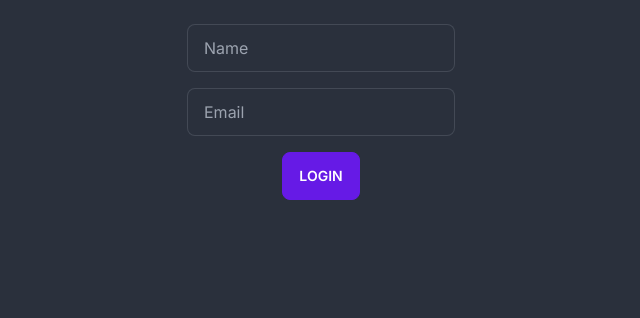
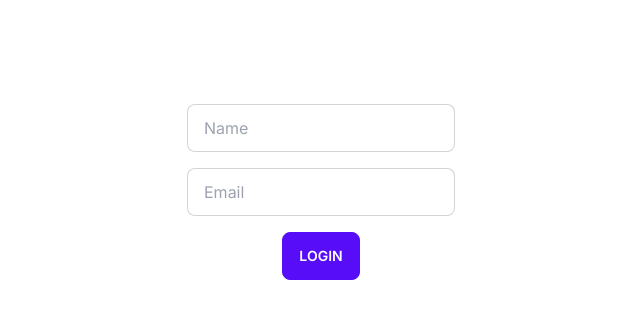
Before and after one commit to garinger/fetch, a Next.js app: page /login in a window 1280 px wide. Shown: the top 318 px of the page, without its empty margins (319-959 px from the left). Built offline with nearby package versions, Linux system fonts and the light colour scheme.

Commit message:
Final changes

```diff
--- a/src/app/layout.tsx
+++ b/src/app/layout.tsx
@@ -14,7 +14,7 @@ export default function RootLayout({
   children: React.ReactNode;
 }) {
   return (
-    <html lang="en" data-theme="dark">
+    <html lang="en" data-theme="light">
       <body className={inter.className}>{children}</body>
     </html>
   );
--- a/src/app/login/page.tsx
+++ b/src/app/login/page.tsx
@@ -22,7 +22,7 @@ export default function Login() {
   return (
     <form
       action={TryLogin}
-      className="flex flex-col justify-center items-center m-4"
+      className="flex flex-col justify-center items-center m-4 my-24"
     >
       <input
         name="name"
```
